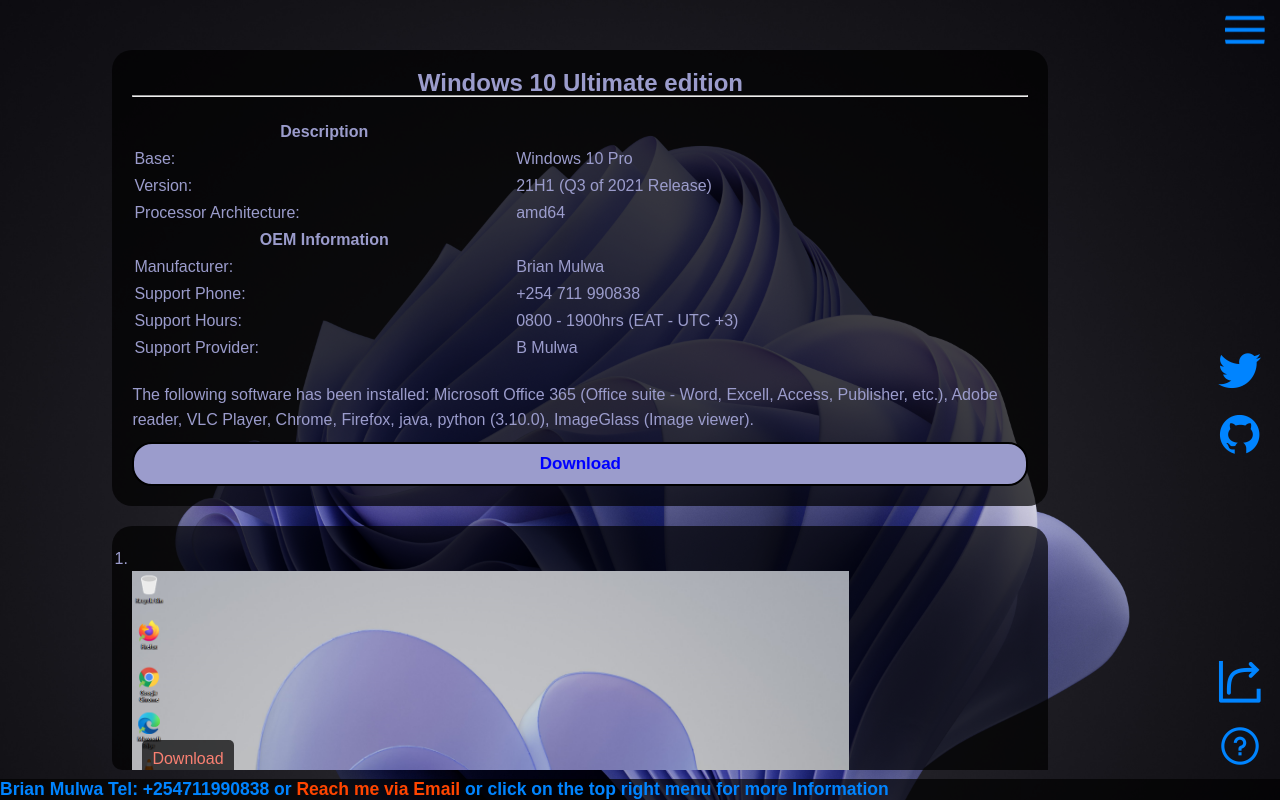
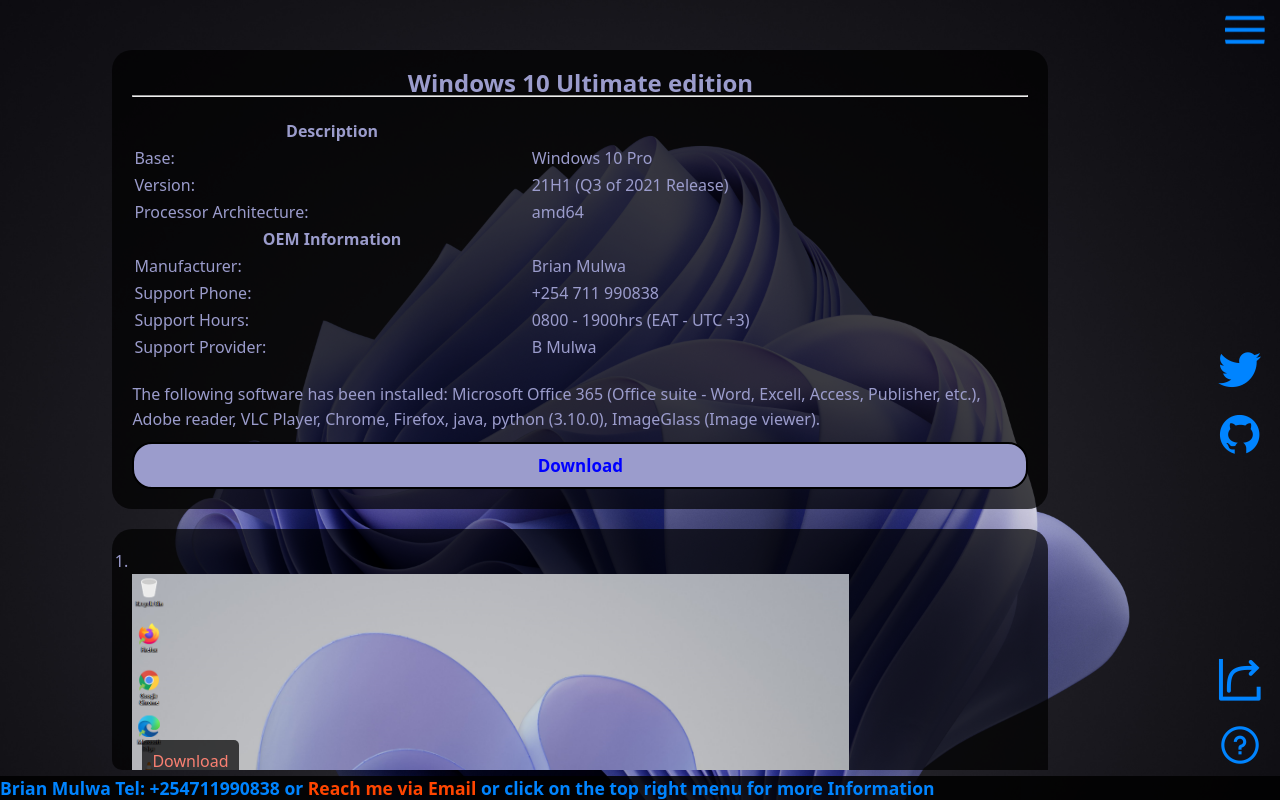
Before and after one commit to HorizonsMW/HorizonsMW.github.io, a plain HTML site: page win10ultimate.html in a window 1280 px wide. Drawn offline with Linux system fonts and the light colour scheme.

Commit message:
Darker background, changed font
new font system-ui, -apple-system, BlinkMacSystemFont, 'Segoe UI', Roboto, Oxygen, Ubuntu, Cantarell, 'Open Sans', 'Helvetica Neue', sans-serif

```diff
--- a/style.css
+++ b/style.css
@@ -1,7 +1,7 @@
 *{
     margin: 0;
     padding: 0;
-    font-family: sans-serif;
+    font-family: system-ui, -apple-system, BlinkMacSystemFont, 'Segoe UI', Roboto, Oxygen, Ubuntu, Cantarell, 'Open Sans', 'Helvetica Neue', sans-serif;
 }
 @media (max-width: 980px) and (orientation: portrait) and (min-height:1000px){
     *{
@@ -71,7 +71,7 @@
             color: rgb(0, 132, 255);
             left: 0;
             width: 100vw;
-            background: rgba(17, 38, 77, 0.7);
+            background: rgba(0, 0, 0, 0.856);
             padding: 10px;
             font-size: 100%;
             z-index: 3;
@@ -214,8 +214,8 @@
     color: rgb(0, 132, 255);
     font-weight: bold;
     padding: 7px 20px;
-    background: transparent;
-    border: 2px solid #000;
+    background: rgba(0, 0, 0, 0);
+    border: 2px solid rgb(0, 91, 86);
     border-radius: 20px;
     outline: none;
     cursor: pointer;
@@ -227,7 +227,7 @@
     left: 8%;
     transform: translateY(-50%);
     color: rgb(0, 132, 255);
-    background: rgba(0, 0, 0, 0.5);
+    background: rgba(0, 0, 0, 0.856);
     padding: 20px;
     border-radius: 20px;
     font-size: 15px;
@@ -290,7 +290,7 @@
     color: rgb(0, 132, 255);
     left: 0;
     width: 100vw;
-    background: rgba(0, 0, 0, 0.7);
+    background: rgba(0, 0, 0, 0.856);
     font-size: 15px;
     z-index: 3;
 }
--- a/tour.css
+++ b/tour.css
@@ -63,7 +63,7 @@
     height: auto;
     margin-bottom: 20px;
     color: #0084ff;
-    background: rgba(0, 0, 0, 0.7);
+    background: rgba(0, 0, 0, 0.856);
     padding: 20px;
     border-radius: 20px;
     animation: card_slide_down 2s;
```
Also changed, not shown: index.html (+2 -2 lines).
